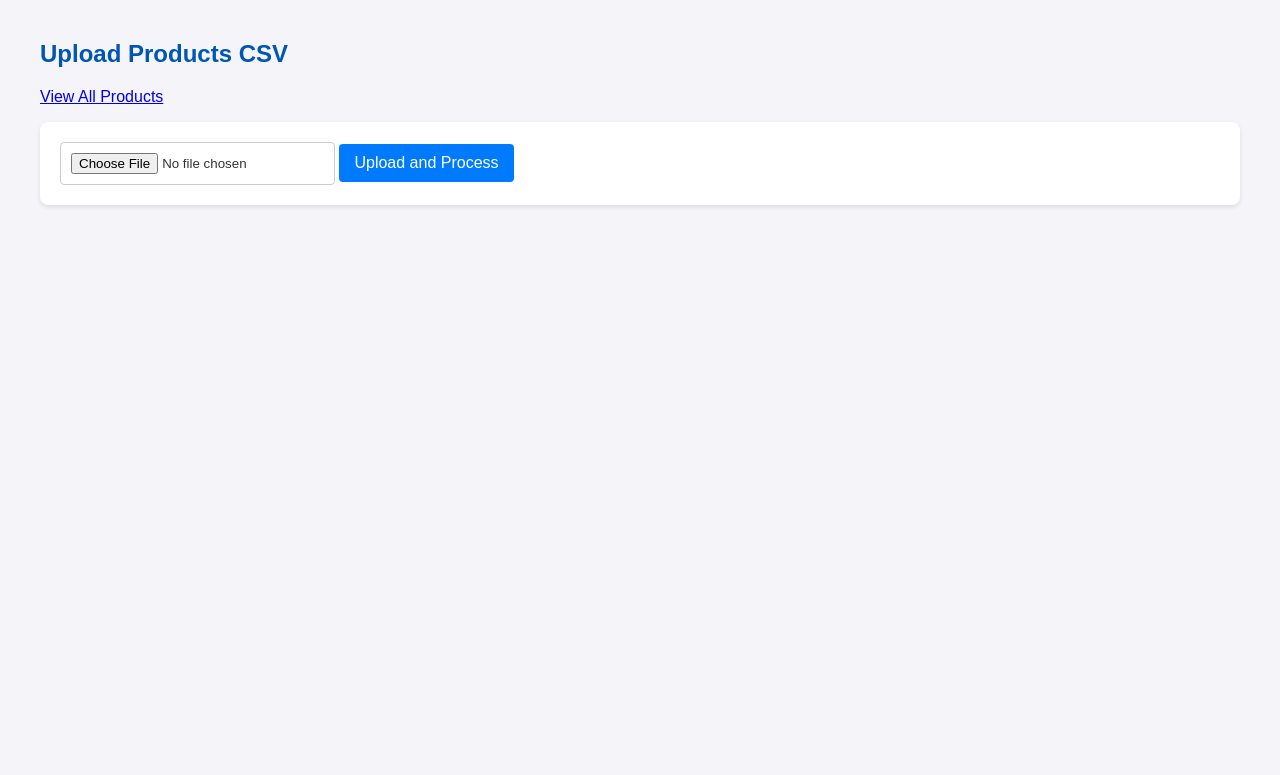
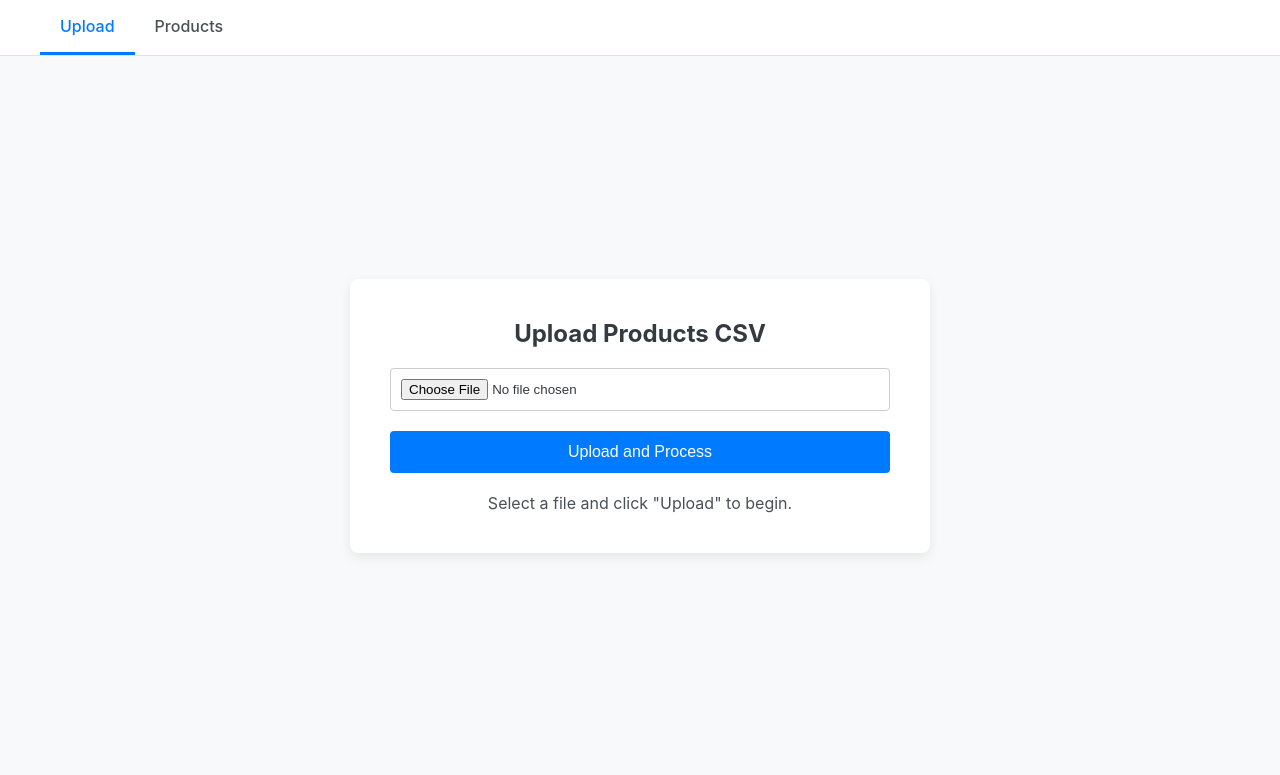
Before and after one commit to SiddhantDayal/CSVUpload, a Flask app: page / in a window 1280 px wide. Shown: the top 775 px of the page. Run offline with Flask 3, Linux system fonts and the light colour scheme.

Commit message:
chore: UI rework of Upload Page so it looks cleaner

```diff
--- a/app.py
+++ b/app.py
@@ -25,7 +25,7 @@ celery = make_celery(app)
 
 @app.route("/")
 def home():
-    return render_template("upload.html")
+    return render_template("upload.html", active_page="upload")
 
 @app.route("/upload", methods=["POST"])
 def upload_csv():
@@ -107,7 +107,8 @@ def list_products():
                            sort_order=sort_order,
                            search_field=search_field,
                            search_value=search_value,
-                           exact_match=exact_match)
+                           exact_match=exact_match,
+                           active_page="products")
 
 @app.route("/products/delete-all", methods=["POST"])
 def delete_all_products():
--- /dev/null
+++ b/templates/base.html
@@ -0,0 +1,55 @@
+<!DOCTYPE html>
+<html lang="en">
+<head>
+    <meta charset="UTF-8">
+    <meta name="viewport" content="width=device-width, initial-scale=1.0">
+    <title>ACME Inc. Product Management</title>
+    <style>
+        body {
+            font-family: -apple-system, BlinkMacSystemFont, "Segoe UI", Roboto, "Helvetica Neue", Arial, sans-serif;
+            margin: 0;
+            background-color: #f8f9fa;
+            color: #343a40;
+        }
+        .navbar {
+            background-color: #fff;
+            padding: 0 40px;
+            border-bottom: 1px solid #dee2e6;
+            display: flex;
+        }
+        .nav-tabs {
+            display: flex;
+            list-style: none;
+            margin: 0;
+            padding: 0;
+        }
+        .nav-tabs a {
+            display: block;
+            padding: 16px 20px;
+            text-decoration: none;
+            color: #495057;
+            border-bottom: 3px solid transparent;
+            font-weight: 500;
+        }
+        .nav-tabs a.active, .nav-tabs a:hover {
+            color: #007bff;
+            border-bottom-color: #007bff;
+        }
+        .container {
+            padding: 40px;
+        }
+    </style>
+    {% block styles %}{% endblock %}
+</head>
+<body>
+    <nav class="navbar">
+        <div class="nav-tabs">
+            <a href="{{ url_for('home') }}" class="{% if active_page == 'upload' %}active{% endif %}">Upload</a>
+            <a href="{{ url_for('list_products') }}" class="{% if active_page == 'products' %}active{% endif %}">Products</a>
+        </div>
+    </nav>
+    <main class="container">
+        {% block content %}{% endblock %}
+    </main>
+</body>
+</html>
--- a/templates/upload.html
+++ b/templates/upload.html
@@ -1,22 +1,79 @@
-<!DOCTYPE html>
-<html>
-<head>
-    <title>ACME Inc – CSV Upload</title>
+{% extends "base.html" %}
+
+{% block styles %}
 <style>
-        body { font-family: sans-serif; margin: 40px; background-color: #f4f4f9; color: #333; }
-        h2 { color: #0056b3; }
-        form { background: #fff; padding: 20px; border-radius: 8px; box-shadow: 0 2px 4px rgba(0,0,0,0.1); }
-        input[type="file"] { border: 1px solid #ccc; padding: 10px; border-radius: 4px; }
-        button { background-color: #007bff; color: white; padding: 10px 15px; border: none; border-radius: 4px; cursor: pointer; font-size: 16px; }
-        button:hover { background-color: #0056b3; }
-        #status { margin-top: 20px; font-size: 16px; color: #555; }
-        #progress-bar-container { width: 100%; background-color: #eee; border-radius: 4px; margin-top: 20px; display: none; }
-        #progress-bar { width: 0%; height: 20px; background-color: #007bff; border-radius: 4px; text-align: center; color: white; line-height: 20px; }
+    .upload-container {
+        display: flex;
+        flex-direction: column;
+        align-items: center;
+        justify-content: center;
+        min-height: calc(100vh - 160px); /* Adjust based on navbar and padding height */
+        text-align: center;
+    }
+    .upload-box {
+        background: #fff;
+        padding: 40px;
+        border-radius: 8px;
+        box-shadow: 0 4px 12px rgba(0,0,0,0.08);
+        width: 100%;
+        max-width: 500px;
+    }
+    .upload-box h2 {
+        margin-top: 0;
+        color: #343a40;
+    }
+    #upload-form {
+        display: flex;
+        flex-direction: column;
+        gap: 20px;
+    }
+    #upload-form input[type="file"] {
+        border: 1px solid #ccc;
+        padding: 10px;
+        border-radius: 4px;
+    }
+    #upload-form button {
+        background-color: #007bff;
+        color: white;
+        padding: 12px 15px;
+        border: none;
+        border-radius: 4px;
+        cursor: pointer;
+        font-size: 16px;
+        font-weight: 500;
+    }
+    #upload-form button:hover {
+        background-color: #0056b3;
+    }
+    #progress-bar-container {
+        width: 100%;
+        background-color: #e9ecef;
+        border-radius: 4px;
+        margin-top: 20px;
+        display: none;
+    }
+    #progress-bar {
+        width: 0%;
+        height: 20px;
+        background-color: #007bff;
+        border-radius: 4px;
+        text-align: center;
+        color: white;
+        line-height: 20px;
+        transition: width 0.4s ease;
+    }
+    #status {
+        margin-top: 20px;
+        font-size: 16px;
+        color: #495057;
+    }
 </style>
-</head>
-<body>
+{% endblock %}
+
+{% block content %}
+<div class="upload-container">
+    <div class="upload-box">
         <h2>Upload Products CSV</h2>
-    <p><a href="{{ url_for('list_products') }}">View All Products</a></p>
         <form id="upload-form" enctype="multipart/form-data">
             <input type="file" name="file" accept=".csv" required />
             <button type="submit">Upload and Process</button>
@@ -25,7 +82,9 @@
         <div id="progress-bar-container">
             <div id="progress-bar">0%</div>
         </div>
-    <div id="status"></div>
+        <div id="status">Select a file and click "Upload" to begin.</div>
+    </div>
+</div>
 
 <script>
     document.getElementById('upload-form').addEventListener('submit', function(e) {
@@ -44,7 +103,7 @@
         }
 
         statusDiv.textContent = 'Uploading...';
-            statusDiv.style.color = '#555';
+        statusDiv.style.color = '#495057';
         progressBarContainer.style.display = 'block';
         progressBar.style.width = '0%';
         progressBar.textContent = '0%';
@@ -113,5 +172,4 @@
         }, 2000); // Poll every 2 seconds
     }
 </script>
-</body>
-</html>
+{% endblock %}
```
Also changed, not shown: templates/products.html (+67 -46 lines). Lines whose indentation alone changed are shown as unchanged.
